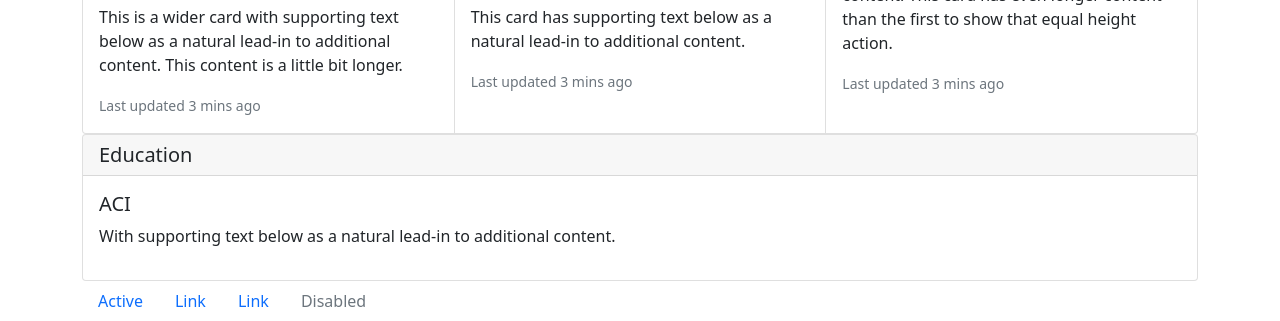
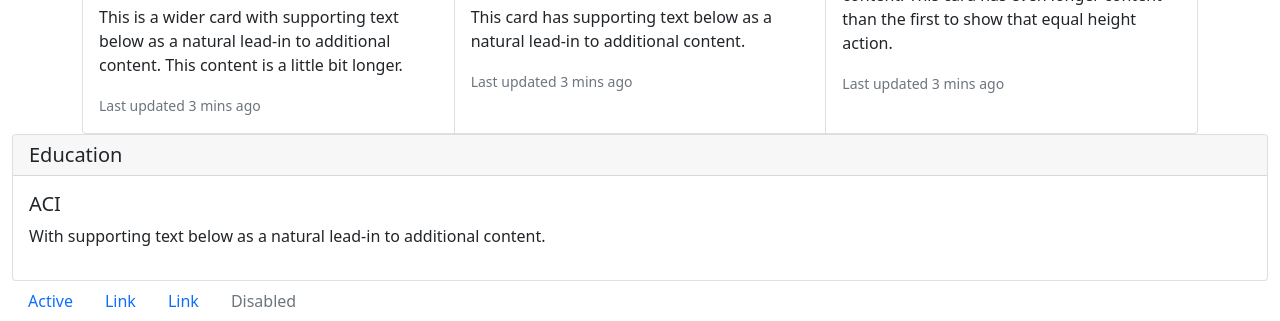
Before and after one commit to yousufemon/yusufportfolio, a plain HTML site: page index.html in a window 1280 px wide. Shown: the part 1047-1368 px from the top of the page. Drawn offline with nearby package versions, Linux system fonts and the light colour scheme.

Commit message:
Update index.html

```diff
--- a/index.html
+++ b/index.html
@@ -99,7 +99,7 @@ red meta tags -->
   </div>
 </div>
 </div>
-<div id="education"class="container">
+<div id="education"class="container-fluid">
 <div class="card">
   <h5 class="card-header">Education</h5>
   <div class="card-body">
```
